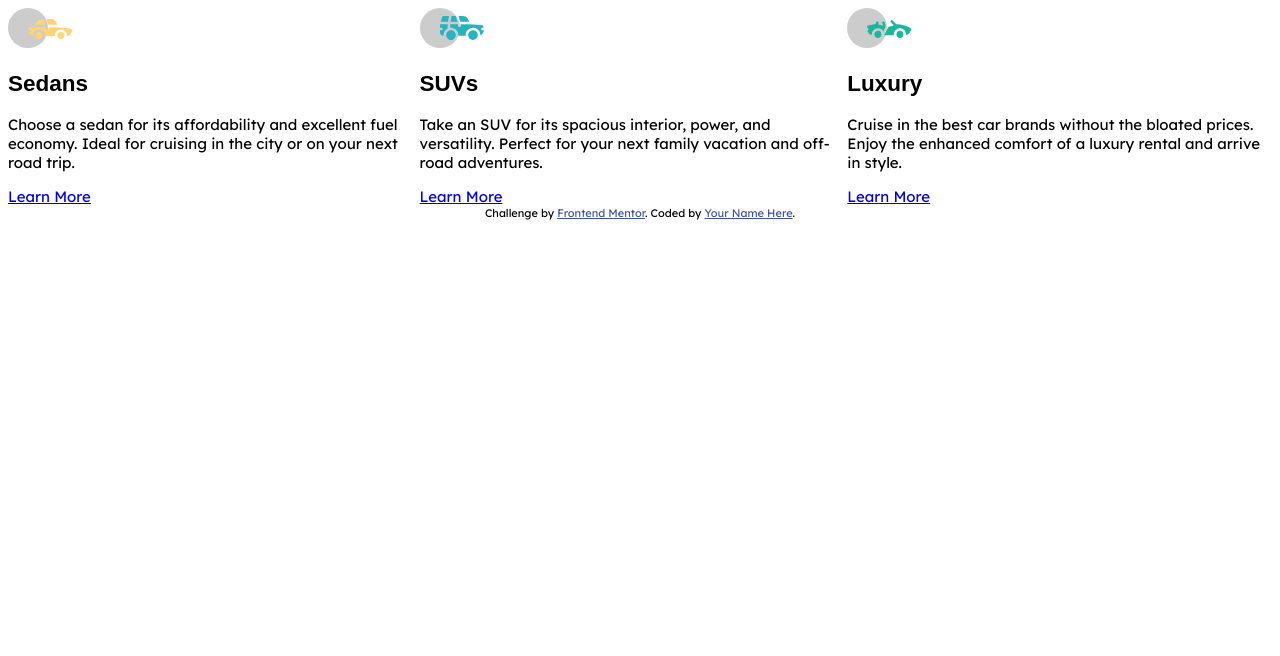
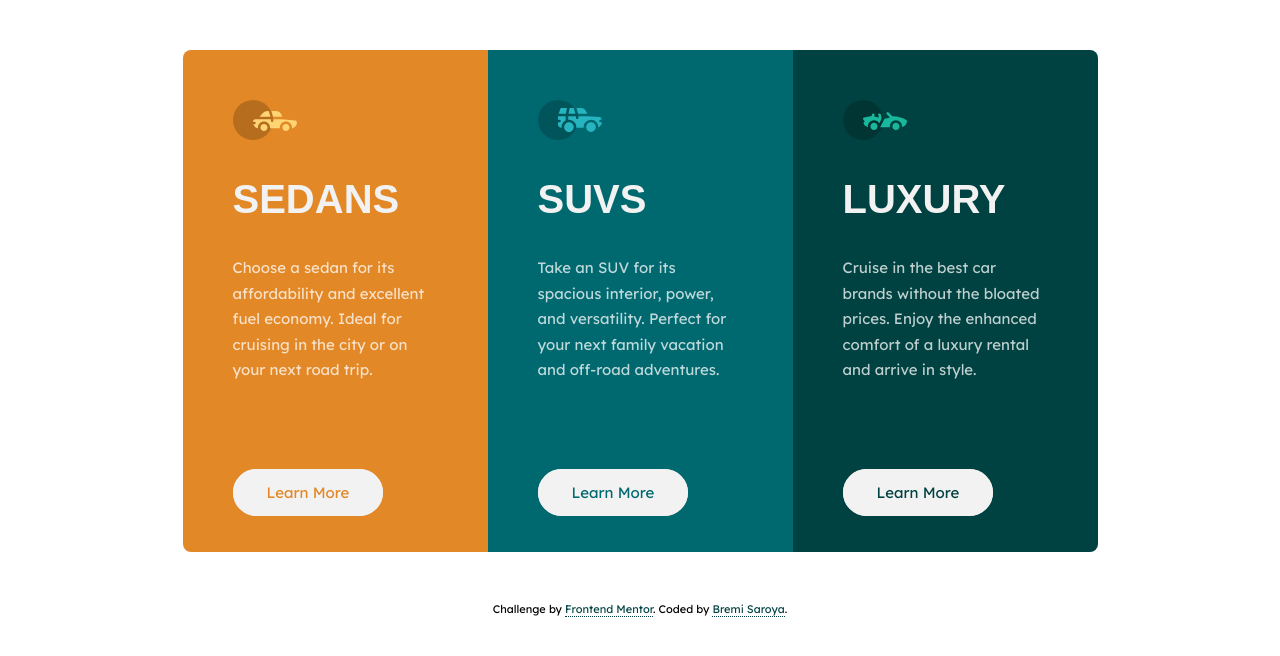
Before and after one commit to brahmjotsaroya-dotcom/WebDevelopmentFreshmanYr, a plain HTML site: page FrontendMentor/three_column_layout/index.html in a window 1280 px wide. Drawn offline with Linux system fonts and the light colour scheme; a web font is replaced by a local one.

Commit message:
finished 3 column layout

```diff
--- a/FrontendMentor/three_column_layout/index.html
+++ b/FrontendMentor/three_column_layout/index.html
@@ -23,33 +23,80 @@
 
     h2 {
       font-family: "Big Shoulders", sans-serif;
+      text-transform: uppercase;
+      color:  hsl(0, 0%, 95%);
+      font-size: 2.5rem;
+    }
+
+    p {
+      line-height: 1.7em;
+      margin-bottom: 100px;
     }
 
     .container {
       display: flex;
+      justify-content: center;
+      align-items: center;
+      margin: 50px;
     }
 
+    .card {
+      color: hsla(0, 0%, 100%, 0.75);
+      width: 305px;
+      padding: 50px;
+    }
+
+    .card a {
+      background-color:  hsl(0, 0%, 95%);
+      padding: 12px 32px;
+      border: 2px solid  hsl(0, 0%, 95%);
+      border-radius: 30px;
+      text-decoration: none;
+    }
+
+    .card a:hover {
+      background-color: transparent;
+      color: hsl(0, 0%, 95%);
+    }
+
+    .sedan { background-color:hsl(31, 77%, 52%); border-top-left-radius: 8px; border-bottom-left-radius: 8px;}
+    .suv { background-color:hsl(184, 100%, 22%); }
+    .luxury { background-color:hsl(179, 100%, 13%); border-top-right-radius: 8px; border-bottom-right-radius: 8px;}
+
+    .sedan a {color: hsl(31, 77%, 52%);}
+    .suv a {color:hsl(184, 100%, 22%);}
+    .luxury a {color:hsl(179, 100%, 13%);}
+
     .attribution { font-size: 11px; text-align: center; }
-    .attribution a { color: hsl(228, 45%, 44%); }
+    .attribution a { color:hsl(179, 100%, 13%); text-decoration:none; border-bottom: 1px dotted hsl(179, 100%, 13%);}
+    .attribution a:hover { color:hsl(31, 77%, 52%); border-color: hsl(31, 77%, 52%);}
+
+    @media screen and (max-width: 900px) {
+      .container { flex-direction: column;}
+      .sedan {border-bottom-left-radius: 0; border-top-right-radius: 8px;}
+      .luxury {border-top-right-radius: 0; border-bottom-left-radius: 8px;}
+    }
+
+
   </style>
 </head>
 <body>
   <div class="container">
-    <div class="card">
+    <div class="card sedan">
       <img src="images/icon-sedans.svg" alt="Sedans Icon">
      <h2>Sedans</h2>
   <p>Choose a sedan for its affordability and excellent fuel economy. Ideal for cruising in the city
   or on your next road trip.</p>
   <a href="#">Learn More</a>
     </div>
-    <div class="card">
+    <div class="card suv">
       <img src="images/icon-suvs.svg" alt="SUVs Icon">
        <h2>SUVs</h2>
   <p>Take an SUV for its spacious interior, power, and versatility. Perfect for your next family vacation
   and off-road adventures.</p>
   <a href="#">Learn More</a>
     </div>
-    <div class="card">
+    <div class="card luxury">
       <img src="images/icon-luxury.svg" alt="Luxury Icon">
         <h2>Luxury</h2>
         <p>Cruise in the best car brands without the bloated prices. Enjoy the enhanced comfort of a luxury
@@ -60,7 +107,7 @@
 
   <div class="attribution">
     Challenge by <a href="https://www.frontendmentor.io?ref=challenge" target="_blank">Frontend Mentor</a>.
-    Coded by <a href="#">Your Name Here</a>.
+    Coded by <a href="#">Bremi Saroya</a>.
   </div>
 </body>
 </html>
```
